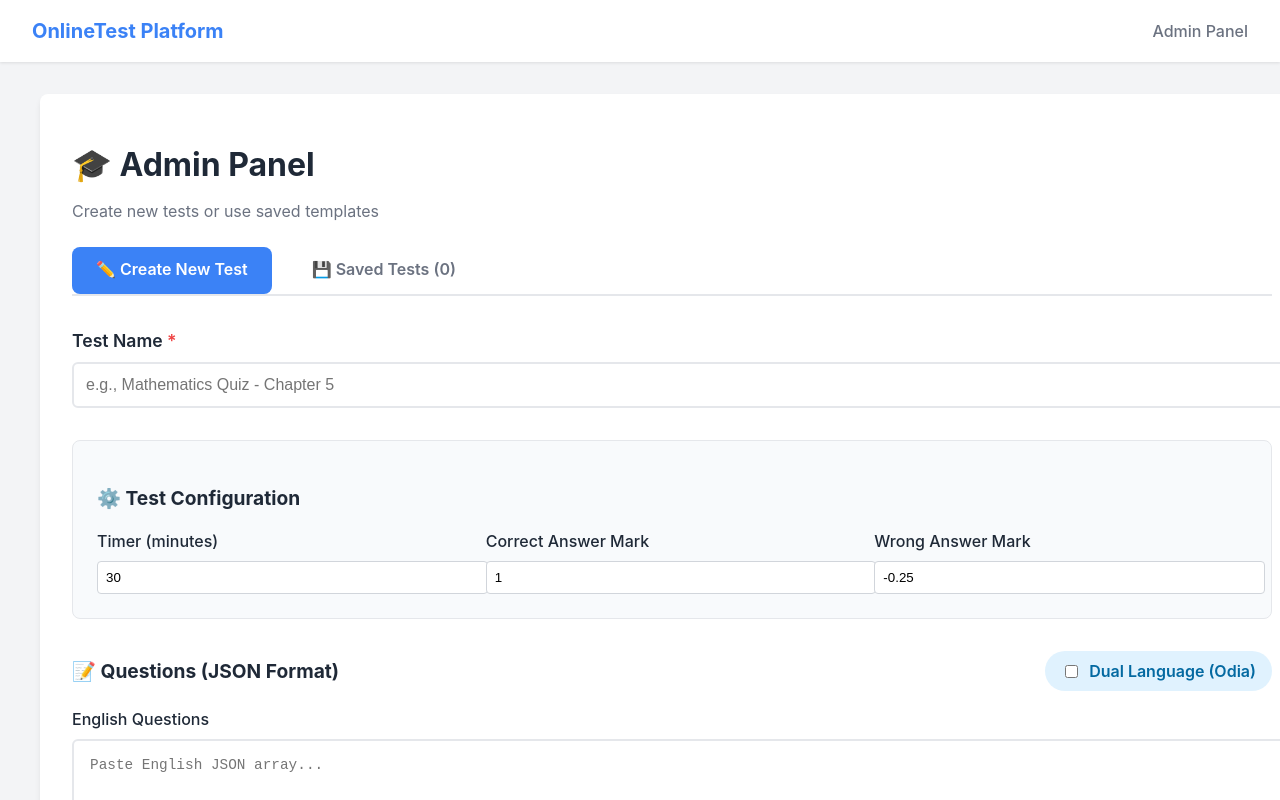
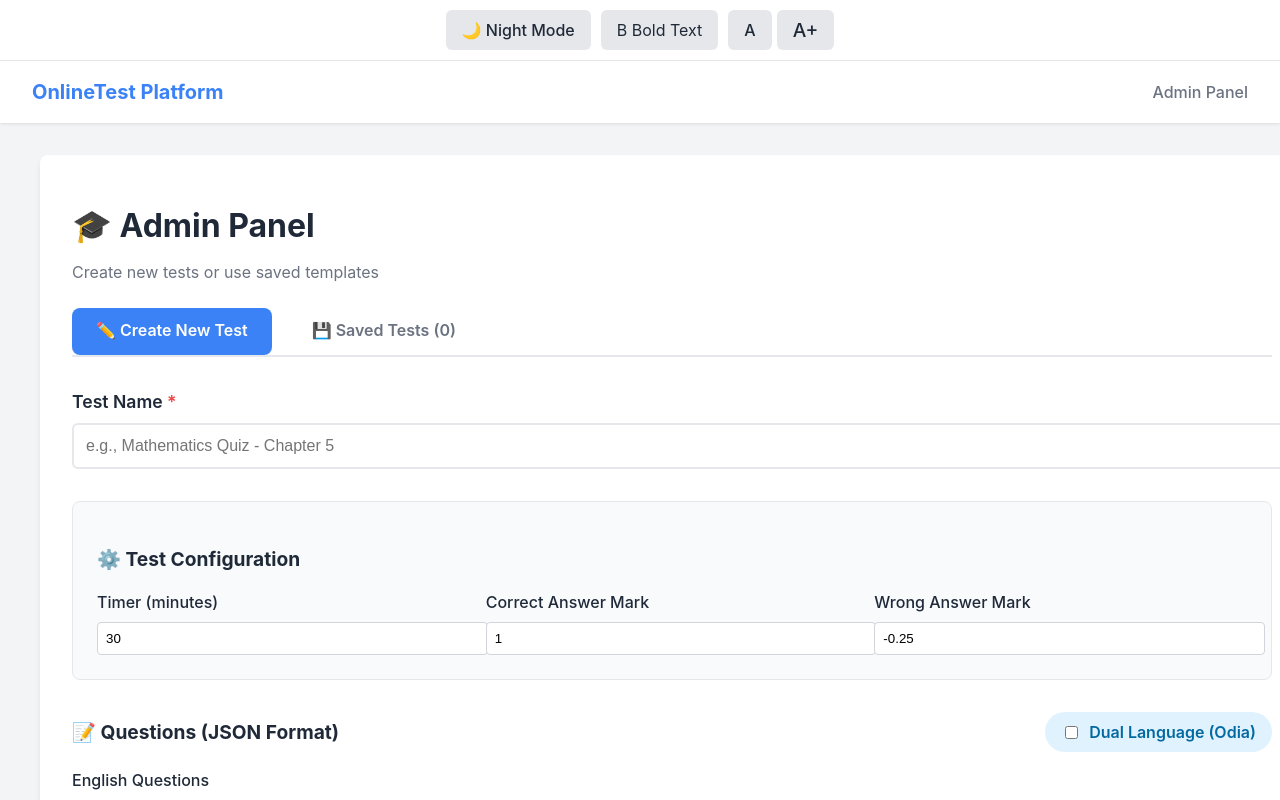
Before and after one commit to BiswajitJena2002/Online-test-platform, a React app in the folder frontend/: page / in a window 1280 px wide. Shown: the top 800 px of the page. Built offline with nearby package versions, Linux system fonts and the light colour scheme; the HTML template or start-up script is replaced by a standard one.

Commit message:
added night mode

```diff
--- a/frontend/src/App.css
+++ b/frontend/src/App.css
@@ -396,3 +396,35 @@ body {
 .p-3 {
     padding: 0.75rem;
 }
+
+/* Accessibility Modes */
+
+/* Dark Mode Overrides (Applied when body has .dark-mode class) */
+body.dark-mode {
+    --primary-color: #60a5fa;
+    --primary-hover: #3b82f6;
+    --background-bg: #111827;
+    --card-bg: #1f2937;
+    --text-main: #f3f4f6;
+    --text-muted: #9ca3af;
+    --border-color: #374151;
+    background-color: var(--background-bg);
+    color: var(--text-main);
+}
+
+/* Bold Text Override */
+body.bold-text * {
+    font-weight: bold !important;
+}
+
+/* Large Text Override */
+body.large-text {
+    font-size: 120%;
+}
+
+/* Accessibility Bar Styles */
+.accessibility-bar {
+    background-color: var(--card-bg) !important;
+    border-bottom: 1px solid var(--border-color) !important;
+    color: var(--text-main);
+}
--- a/frontend/src/App.jsx
+++ b/frontend/src/App.jsx
@@ -5,6 +5,9 @@ import AdminPage from './pages/AdminPage';
 import ResultPage from './pages/ResultPage';
 import CandidateLandingPage from './pages/CandidateLandingPage';
 import './App.css';
+
+import AccessibilityControls from './components/AccessibilityControls';
+import { useState, useEffect } from 'react';
 
 const Layout = ({ children }) => {
   const location = useLocation();
@@ -28,8 +31,51 @@ const Layout = ({ children }) => {
 };
 
 function App() {
+  // Accessibility State
+  const [theme, setTheme] = useState('light');
+  const [textSize, setTextSize] = useState('normal');
+  const [textBold, setTextBold] = useState(false);
+
+  // Apply styles to body
+  useEffect(() => {
+    const body = document.body;
+
+    // Theme
+    if (theme === 'dark') {
+      body.classList.add('dark-mode');
+    } else {
+      body.classList.remove('dark-mode');
+    }
+
+    // Text Size
+    if (textSize === 'large') {
+      body.classList.add('large-text');
+    } else {
+      body.classList.remove('large-text');
+    }
+
+    // Bold Text
+    if (textBold) {
+      body.classList.add('bold-text');
+    } else {
+      body.classList.remove('bold-text');
+    }
+
+  }, [theme, textSize, textBold]);
+
+  const toggleTheme = () => setTheme(prev => prev === 'light' ? 'dark' : 'light');
+  const toggleTextBold = () => setTextBold(prev => !prev);
+
   return (
     <Router>
+      <AccessibilityControls
+        theme={theme}
+        toggleTheme={toggleTheme}
+        textSize={textSize}
+        setTextSize={setTextSize}
+        textBold={textBold}
+        toggleTextBold={toggleTextBold}
+      />
       <Layout>
         <Routes>
           {/* Root redirects to Admin */}
--- /dev/null
+++ b/frontend/src/components/AccessibilityControls.jsx
@@ -0,0 +1,64 @@
+import React from 'react';
+
+const AccessibilityControls = ({
+    theme,
+    toggleTheme,
+    textSize,
+    setTextSize,
+    textBold,
+    toggleTextBold
+}) => {
+    return (
+        <div style={{
+            display: 'flex',
+            justifyContent: 'center',
+            gap: '10px',
+            padding: '10px',
+            backgroundColor: 'var(--card-bg)',
+            borderBottom: '1px solid var(--border-color)',
+            position: 'sticky',
+            top: 0,
+            zIndex: 1000,
+            flexWrap: 'wrap'
+        }} className="accessibility-bar">
+            <button
+                onClick={toggleTheme}
+                className="btn btn-secondary"
+                aria-label="Toggle Night Mode"
+            >
+                {theme === 'light' ? '🌙 Night Mode' : '☀️ Day Mode'}
+            </button>
+
+            <button
+                onClick={toggleTextBold}
+                className="btn btn-secondary"
+                style={{ fontWeight: textBold ? 'bold' : 'normal' }}
+                aria-label="Toggle Bold Text"
+            >
+                {textBold ? 'Normal Text' : 'B Bold Text'}
+            </button>
+
+            <div style={{ display: 'flex', gap: '5px' }}>
+                <button
+                    onClick={() => setTextSize('normal')}
+                    className={`btn btn-secondary ${textSize === 'normal' ? 'active' : ''}`}
+                    aria-label="Reset Text Size"
+                    disabled={textSize === 'normal'}
+                >
+                    A
+                </button>
+                <button
+                    onClick={() => setTextSize('large')}
+                    className={`btn btn-secondary ${textSize === 'large' ? 'active' : ''}`}
+                    aria-label="Increase Text Size"
+                    disabled={textSize === 'large'}
+                    style={{ fontSize: '1.2em' }}
+                >
+                    A+
+                </button>
+            </div>
+        </div>
+    );
+};
+
+export default AccessibilityControls;
```
